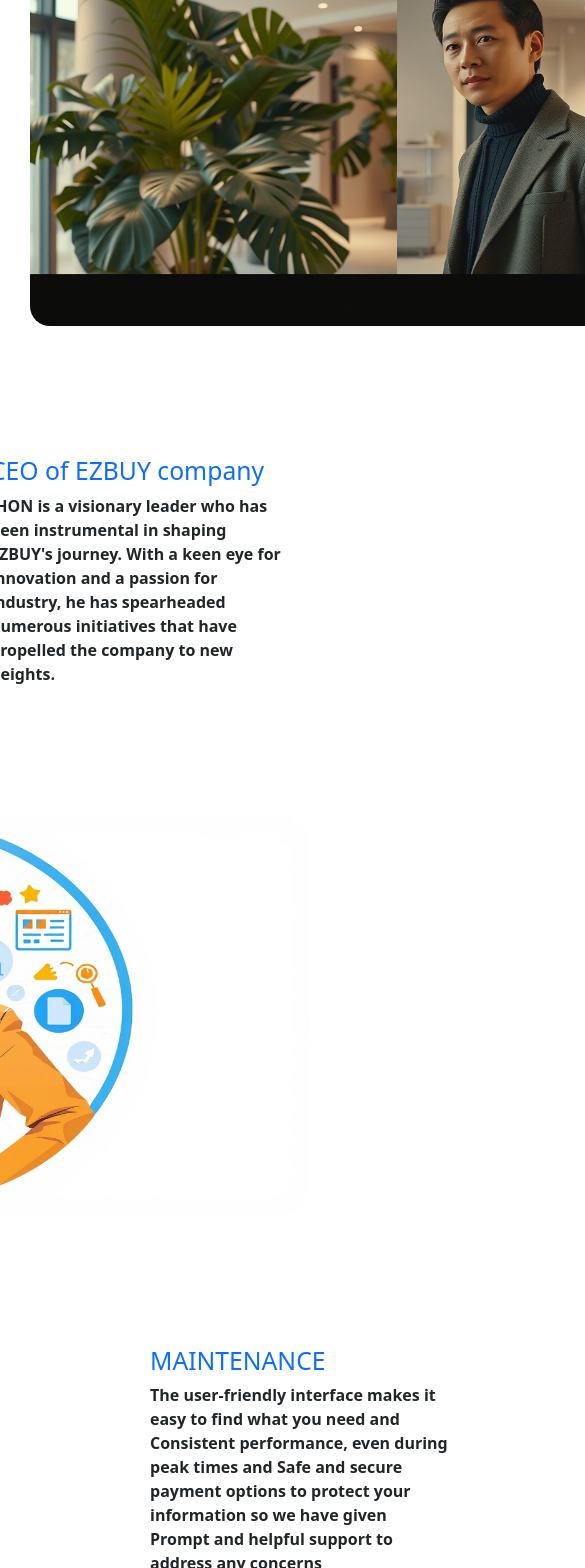
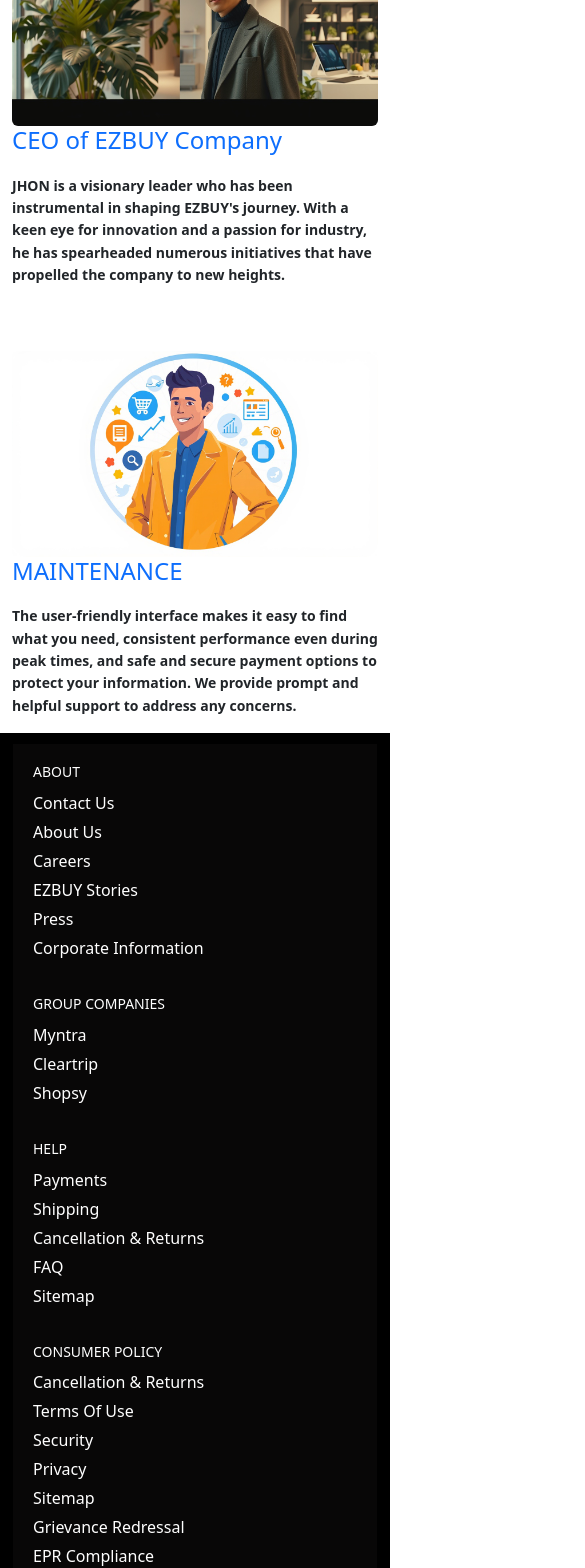
Before and after one commit to adhilelettil/the-application, a Next.js app in the folder my-app/: page /About_us in a window 390 px wide. Shown: the part 260-1828 px from the top of the page, 585 px wide, since content can reach past the window. Built offline with nearby package versions, Linux system fonts and the light colour scheme.

Commit message:
updateall

```diff
--- /dev/null
+++ b/my-app/src/app/About_us/about.css
@@ -0,0 +1,26 @@
+h2 {
+    font-size: 28px;
+    margin-bottom: 20px;
+  }
+
+  p {
+    font-size: 16px;
+    line-height: 1.6;
+  }
+
+  .img-fluid {
+    max-width: 100%;
+    height: auto;
+    border-radius: 20px;
+  }
+
+  /* Media query for phones */
+  @media (max-width: 768px) {
+    h2 {
+      font-size: 24px;
+    }
+
+    p {
+      font-size: 14px;
+    }
+  }
--- a/my-app/src/app/About_us/page.tsx
+++ b/my-app/src/app/About_us/page.tsx
@@ -1,59 +1,53 @@
-import React from 'react'
+import React from 'react';
+import 'bootstrap/dist/css/bootstrap.min.css';
+import './about.css';
 
-export default function  About_us () {
+export default function About_us() {
   return (
-    <div>
-       <div style={{ height: "1000px" }}>
-      <div>
-        <div style={{ float: "left", alignItems: "center", padding: "30px" }}>
+    <div className="container mt-4">
+      {/* Section 1 */}
+      <div className="row align-items-center mb-5">
+        <div className="col-md-6">
           <img
             src="/1 (1).jpg"
-            style={{
-              height: "400px",
-              width: "800px",
-              borderRadius: "20px 20px 20px 20px",
-            }}
+            alt="CEO"
+            className="img-fluid rounded"
           />
         </div>
-        <div style={{ float: "right", padding: "100px" }}>
-          <h2 className="text-primary"> CEO of EZBUY company</h2>
-          <div style={{ width: "300px" }}>
+        <div className="col-md-6">
+          <h2 className="text-primary">CEO of EZBUY Company</h2>
+          <p>
             <b>
               JHON is a visionary leader who has been instrumental in shaping
               EZBUY's journey. With a keen eye for innovation and a passion for
               industry, he has spearheaded numerous initiatives that have
               propelled the company to new heights.
             </b>
-          </div>
+          </p>
         </div>
       </div>
 
-      <div style={{padding:'50px'}}>
-        <div style={{ float: "right", alignItems: "center", padding: "30px" }}>
+      {/* Section 2 */}
+      <div className="row align-items-center">
+        <div className="col-md-6 order-md-2">
           <img
             src="/0.jpg"
-            style={{
-              height: "400px",
-              width: "800px",
-              borderRadius: "20px 20px 20px 20px",
-            }}
+            alt="Maintenance"
+            className="img-fluid rounded"
           />
         </div>
-        <div style={{ float: "left", padding: "100px" }}>
-          <h2 className="text-primary"> MAINTENANCE </h2>
-          <div style={{ width: "300px" }}>
+        <div className="col-md-6 order-md-1">
+          <h2 className="text-primary">MAINTENANCE</h2>
+          <p>
             <b>
-            The user-friendly interface makes it easy to find what you need and
-            Consistent performance, even during peak times and
-            Safe and secure payment options to protect your information so we have given
-            Prompt and helpful support to address any concerns
+              The user-friendly interface makes it easy to find what you need,
+              consistent performance even during peak times, and safe and secure
+              payment options to protect your information. We provide prompt and
+              helpful support to address any concerns.
             </b>
-          </div>
+          </p>
         </div>
       </div>
-
     </div>
-
-    </div>
-  )
+  );
 }
--- a/my-app/src/app/component/footer/footer.css
+++ b/my-app/src/app/component/footer/footer.css
@@ -2,32 +2,32 @@
   height: auto; /* Adjust height for responsiveness */
   border: 1px solid black;
   background-color: black;
-  padding: 20px; /* Reduced padding for smaller screens */
+  padding: 20px; /* Default padding */
   width: 100%;
   display: flex;
-  flex-direction: column; /* Stack items vertically on smaller screens */
+  flex-direction: column; /* Stack items vertically by default */
 }
 
 .footer {
   background-color: #080707;
   color: #fff;
   height: auto; /* Adjust height for responsiveness */
-  width: 100%; /* Full width for smaller screens */
-  padding: 20px; /* Add padding for better spacing */
+  width: 100%; /* Full width */
+  padding: 20px; /* Default padding */
 }
 
 .footer-top {
   display: flex;
-  flex-direction: column; /* Stack sections vertically on smaller screens */
+  flex-direction: column; /* Stack sections vertically by default */
   gap: 20px; /* Add spacing between sections */
 }
 
 .footer-left, .footer-middle, .footer-right {
-  flex-basis: 100%; /* Take full width on smaller screens */
+  flex-basis: 100%; /* Take full width by default */
 }
 
 .footer-heading {
-  font-size: 16px; /* Adjust font size for smaller screens */
+  font-size: 16px; /* Default font size */
   margin-bottom: 10px;
 }
 
@@ -37,7 +37,7 @@
 }
 
 .footer-links li {
-  margin-bottom: 8px; /* Adjust spacing for smaller screens */
+  margin-bottom: 8px; /* Default spacing */
 }
 
 .footer-links a {
@@ -60,14 +60,14 @@
 
 .footer-social a {
   color: #fff;
-  font-size: 18px; /* Adjust icon size for smaller screens */
+  font-size: 18px; /* Default icon size */
 }
 
 .footer-bottom {
   background-color: #060606;
-  width: 100%; /* Full width for smaller screens */
+  width: 100%; /* Full width */
   text-align: center; /* Center-align content */
-  padding: 10px; /* Add padding for better spacing */
+  padding: 10px; /* Default padding */
 }
 
 .footer-bottom-links {
@@ -77,7 +77,7 @@
   display: flex;
   flex-wrap: wrap; /* Wrap links to the next line if needed */
   justify-content: center; /* Center-align links */
-  gap: 10px; /* Add spacing between links */
+  gap: 10px; /* Default spacing between links */
 }
 
 .footer-bottom-links li {
@@ -87,28 +87,76 @@
 .footer-bottom-links a {
   color: #fff;
   text-decoration: none;
-  padding: 5px; /* Adjust padding for smaller screens */
+  padding: 5px; /* Default padding */
 }
 
 /* Media query for phones */
 @media (max-width: 768px) {
   .footerpart {
-      padding: 10px; /* Reduce padding for smaller screens */
+    padding: 10px; /* Reduce padding for smaller screens */
   }
 
   .footer-heading {
-      font-size: 14px; /* Further reduce font size */
+    font-size: 14px; /* Reduce font size */
   }
 
   .footer-links li {
-      margin-bottom: 5px; /* Reduce spacing */
+    margin-bottom: 5px; /* Reduce spacing */
   }
 
   .footer-social a {
-      font-size: 16px; /* Adjust icon size */
+    font-size: 16px; /* Adjust icon size */
   }
 
   .footer-bottom-links {
-      gap: 5px; /* Reduce spacing between links */
+    gap: 5px; /* Reduce spacing between links */
   }
 }
+
+/* Media query for tablets and small desktops */
+@media (min-width: 769px) and (max-width: 1024px) {
+  .footer-top {
+    flex-direction: row; /* Arrange sections horizontally */
+    justify-content: space-between; /* Add spacing between sections */
+  }
+
+  .footer-left, .footer-middle, .footer-right {
+    flex-basis: 30%; /* Take up 30% of the width */
+  }
+
+  .footer-heading {
+    font-size: 18px; /* Slightly larger font size */
+  }
+
+  .footer-links li {
+    margin-bottom: 10px; /* Default spacing */
+  }
+
+  .footer-social a {
+    font-size: 20px; /* Larger icon size */
+  }
+}
+
+/* Media query for large desktops */
+@media (min-width: 1025px) {
+  .footer-top {
+    flex-direction: row; /* Arrange sections horizontally */
+    justify-content: space-between; /* Add spacing between sections */
+  }
+
+  .footer-left, .footer-middle, .footer-right {
+    flex-basis: 25%; /* Take up 25% of the width */
+  }
+
+  .footer-heading {
+    font-size: 20px; /* Larger font size */
+  }
+
+  .footer-links li {
+    margin-bottom: 12px; /* Increase spacing */
+  }
+
+  .footer-social a {
+    font-size: 22px; /* Larger icon size */
+  }
+}
```
Also changed, not shown: my-app/src/app/Contact_us/contact.css (added, +26 -0 lines), my-app/src/app/Contact_us/page.tsx (+20 -22 lines).
